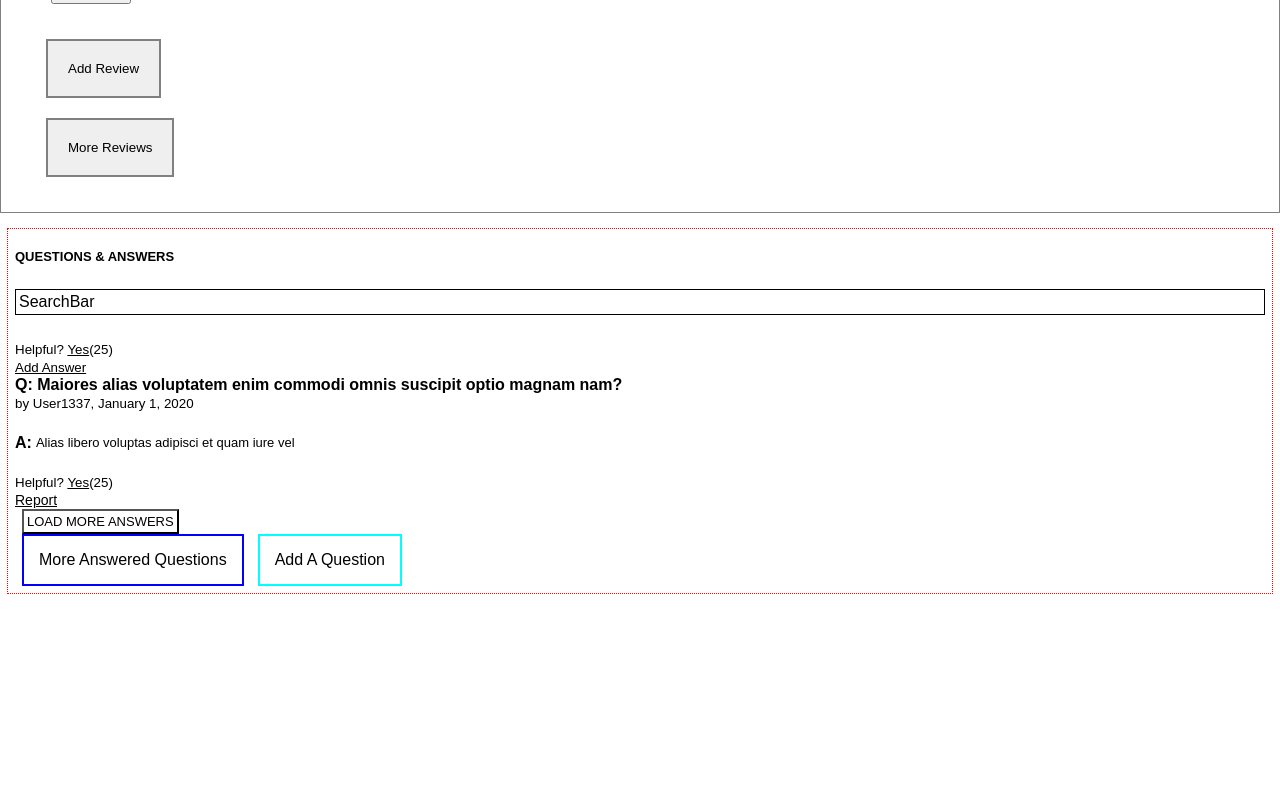
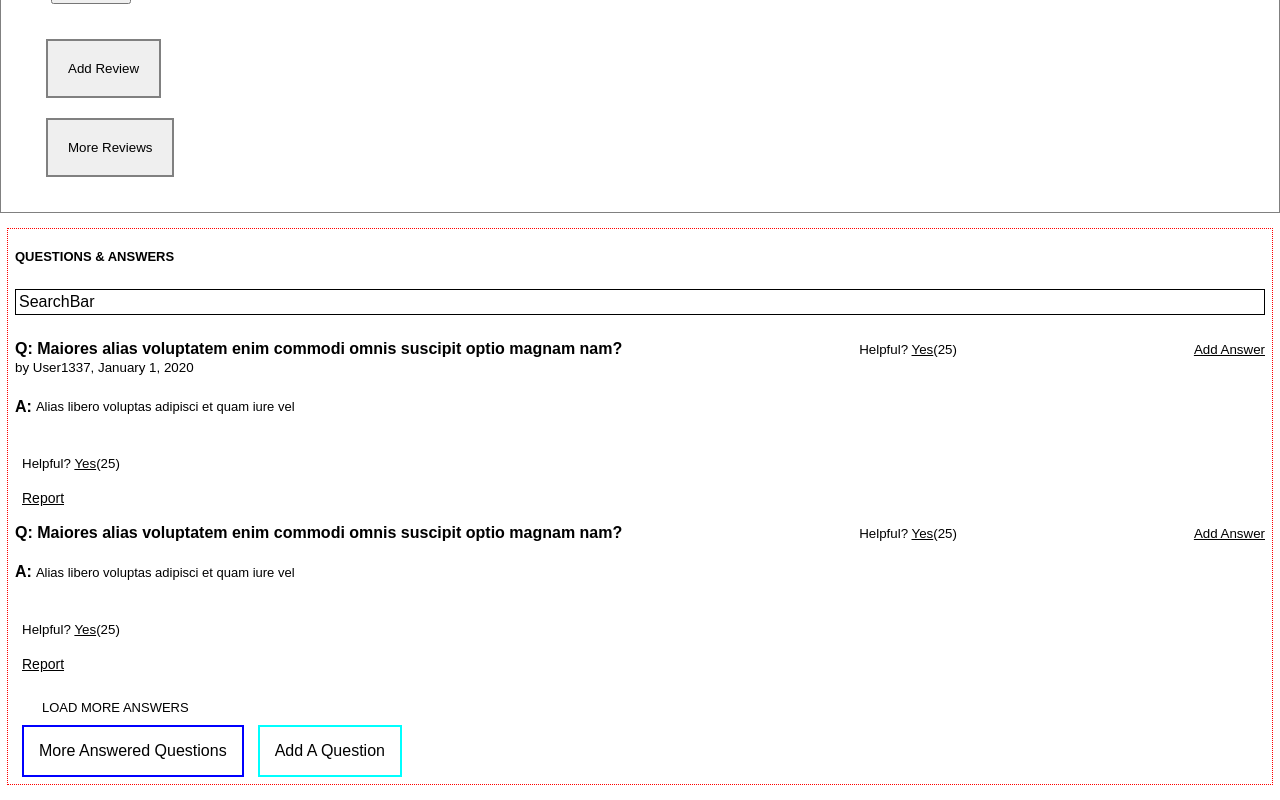
Before and after one commit to 7-Oscillating-Owls/hoo-dunit, a React app: page / in a window 1280 px wide. Shown: the part 4145-4945 px from the top of the page. Before the commit the page ends 4754 px from the top, so only its background shows below. Built offline with nearby package versions, Linux system fonts and the light colour scheme.

Commit message:
begin reorganization of divs in questionsandanswers component

```diff
--- a/client/src/components/LoadMoreAnswers/LoadMoreAnswers.css
+++ b/client/src/components/LoadMoreAnswers/LoadMoreAnswers.css
@@ -3,4 +3,5 @@
   padding: 3px;
   margin-left: 7px;
   background-color: white;
+  border: none;
 }
--- a/client/src/components/QuestionsAndAnswers/QuestionsAndAnswers.css
+++ b/client/src/components/QuestionsAndAnswers/QuestionsAndAnswers.css
@@ -29,3 +29,27 @@
   margin: 0 7px;
   border: 2px solid aqua
 }
+
+.questionList {
+  display: flex;
+  justify-content: space-between;
+}
+
+.answerList {
+
+
+}
+
+.answerhelpful {
+  margin: 17px 7px;
+}
+
+.report {
+  margin: 17px 7px;
+}
+.loadmoreanswers {
+  margin-left: 10px;
+  font-size: 14px;
+  padding: 7px;
+  border: none;
+}
--- a/client/src/components/QuestionsAndAnswers/index.jsx
+++ b/client/src/components/QuestionsAndAnswers/index.jsx
@@ -4,27 +4,42 @@ import Question from '../Question';
 import Answer from '../Answer';
 import Helpful from '../Helpful';
 import AddAnswer from '../AddAnswer';
-
-
 import AnswerHelpful from '../AnswerHelpful';
 import ByUser from '../ByUser';
 import Report from '../Report';
 import LoadMoreAnswers from '../LoadMoreAnswers';
+import QATitle from '../QATitle';
 
-import QATitle from '../QATitle';
 const QuestionsAndAnswers = () => (
 
   <div className={styles.qa}>
     <div classNames={styles.qatitle}><QATitle /></div>
     <div className={styles.searchBar}>SearchBar</div>
-    <div className={styles.helpful}><Helpful /></div>
-    <div className={styles.addanswer}><AddAnswer /></div>
+
     <div className={styles.qaContainer}>
-      <div className={styles.questionList}><Question /></div>
+      <div className={styles.questionList}>
+        <Question />
+        <div className={styles.helpful}><Helpful /></div>
+        <div className={styles.addanswer}><AddAnswer /></div>
+      </div>
       <div className={styles.byuser}><ByUser /></div>
-      <div className={styles.answerList}><Answer /></div>
-      <div className={styles.answerhelpful}><AnswerHelpful /></div>
-      <div className={styles.report}><Report /></div>
+      <div className={styles.answerList}>
+        <Answer />
+        <div className={styles.answerhelpful}><AnswerHelpful /></div>
+        <div className={styles.report}><Report /></div>
+      </div>
+      <div className={styles.qaContainer}>
+        <div className={styles.questionList}>
+          <Question />
+          <div className={styles.helpful}><Helpful /></div>
+          <div className={styles.addanswer}><AddAnswer /></div>
+        </div>
+      </div>
+      <div className={styles.answerList}>
+        <Answer />
+        <div className={styles.answerhelpful}><AnswerHelpful /></div>
+        <div className={styles.report}><Report /></div>
+      </div>
       <div className={styles.loadmoreanswers}><LoadMoreAnswers /></div>
     </div>
     <div className={styles.buttonContainer}>
```
